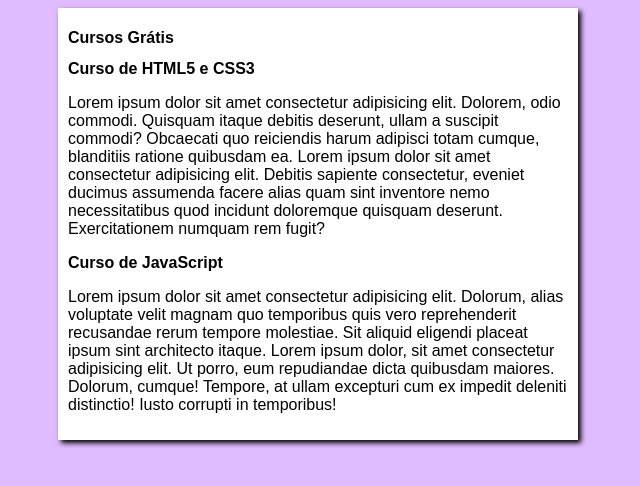
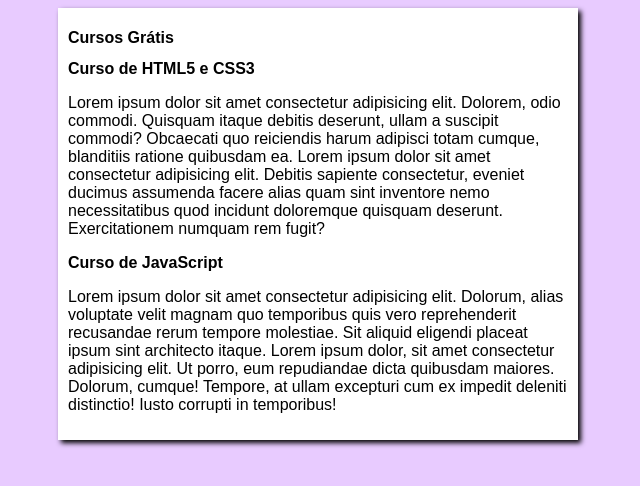
Before and after one commit to Dudab2/projeto-site, a plain HTML site: page index.html in a window 1280 px wide. Shown: the whole page, without its empty margins (322-962 px from the left). Drawn offline with Linux system fonts and the light colour scheme.

Commit message:
Update style.css

```diff
--- a/estilos/style.css
+++ b/estilos/style.css
@@ -4,7 +4,7 @@
 }
 
 body{
-    background-color: rgb(224, 187, 255);
+    background-color: rgb(232, 203, 255);
 }
 
 main{
```
